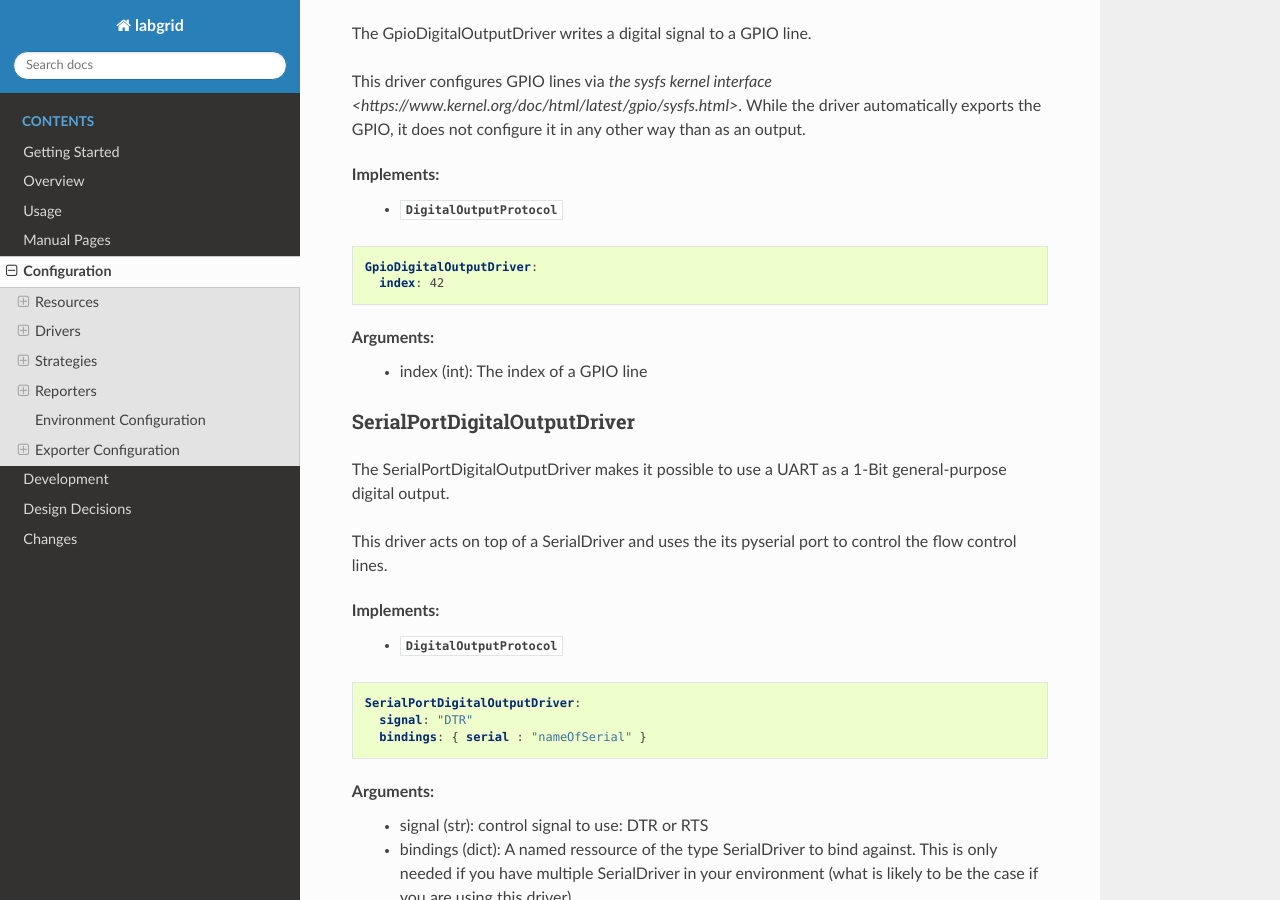
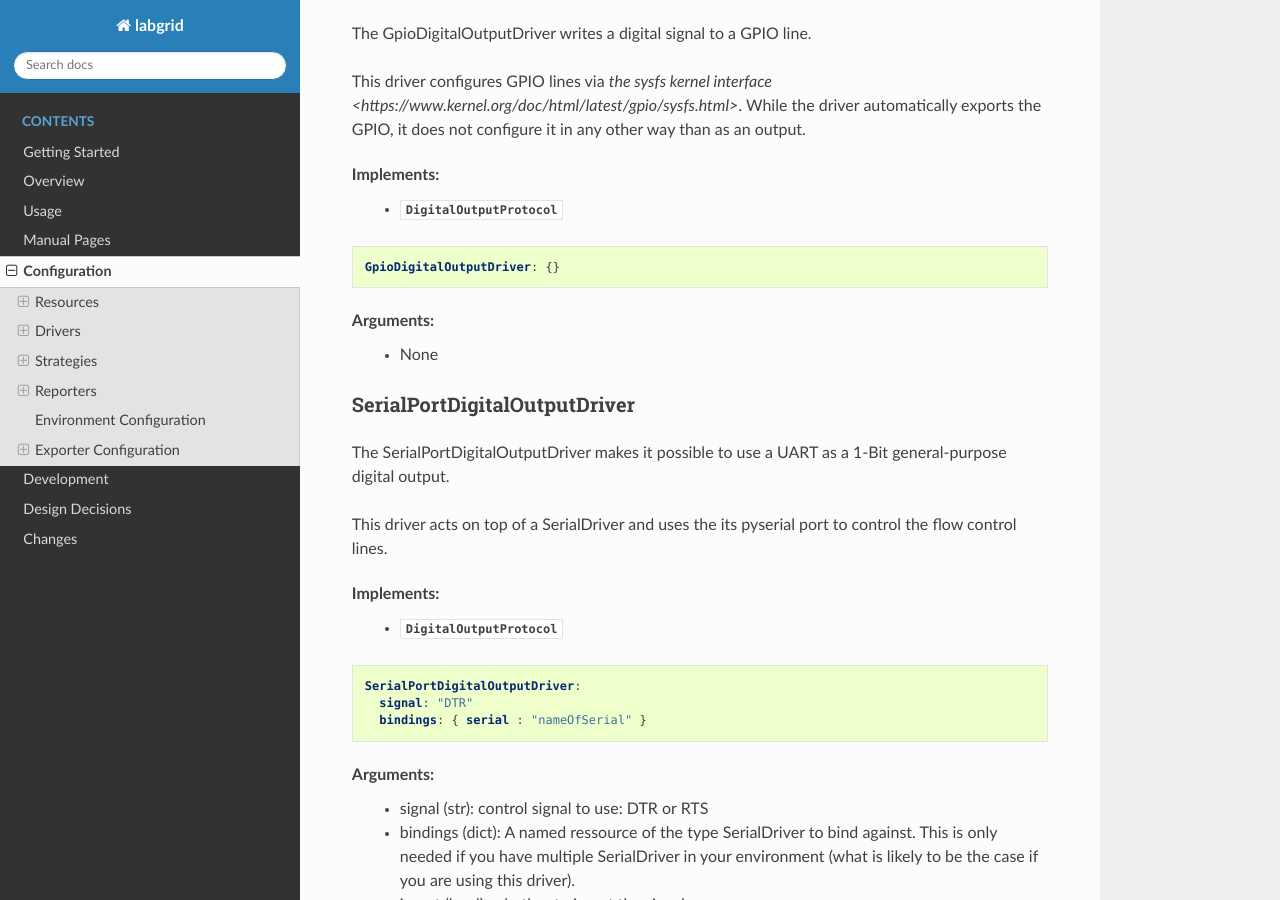
Before and after one commit to labgrid-project/labgrid, a Sphinx documentation site: the page built from doc/configuration.rst, in a window 1280 px wide and 900 px high, scrolled down 33986 px. Built offline with Sphinx 7.4.7 and the Read the Docs theme 2.0.0, drawn with Linux system fonts in a browser that asks for light colours; pages that are not in the unit, such as notebooks, are missing from menus.

Commit message:
doc: configuration: fix GpioDigitalOutputDriver's argument
The GpioDigitalOutputDriver does not expect an "index" argument. This
was probably copy-pasted from one of its resources, the SysfsGPIO.

Signed-off-by: Bastian Krause <bst@pengutronix.de>

```diff
--- a/doc/configuration.rst
+++ b/doc/configuration.rst
@@ -1621,11 +1621,10 @@ Implements:
 
 .. code-block:: yaml
 
-   GpioDigitalOutputDriver:
-     index: 42
-
-Arguments:
-  - index (int): The index of a GPIO line
+   GpioDigitalOutputDriver: {}
+
+Arguments:
+  - None
 
 SerialPortDigitalOutputDriver
 ~~~~~~~~~~~~~~~~~~~~~~~~~~~~~
```
